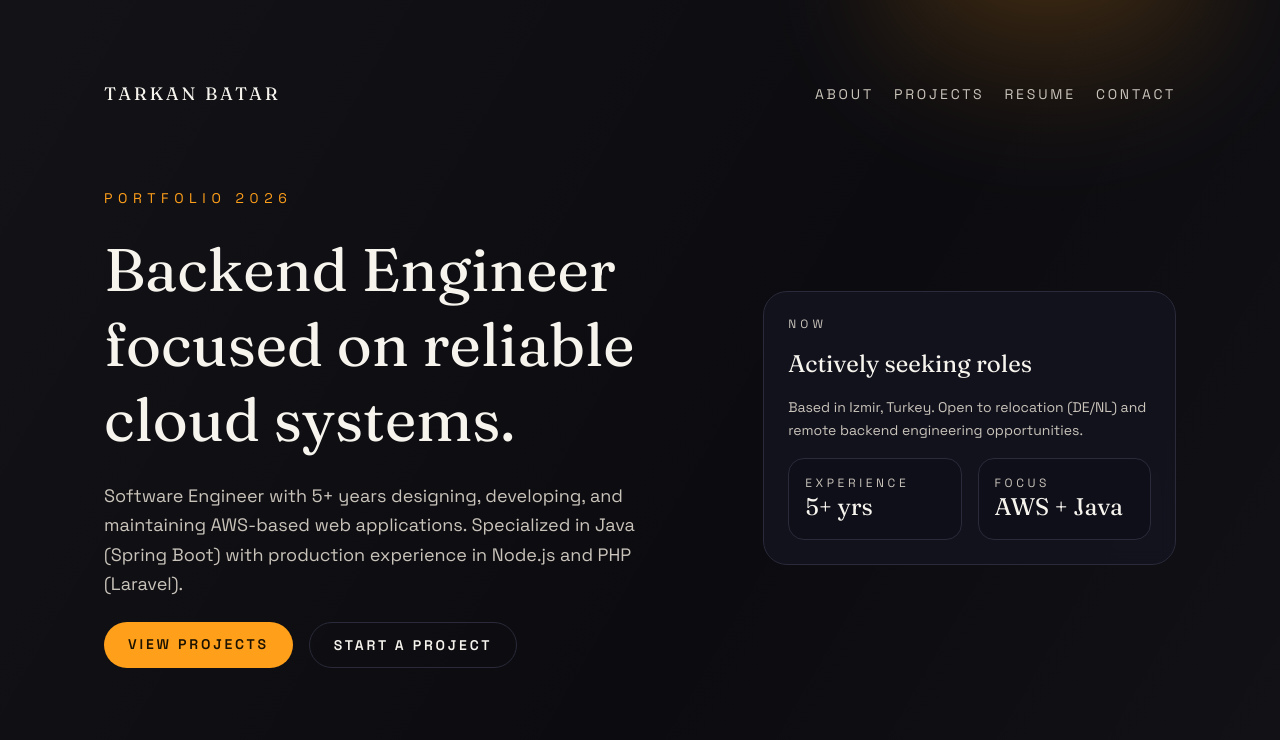
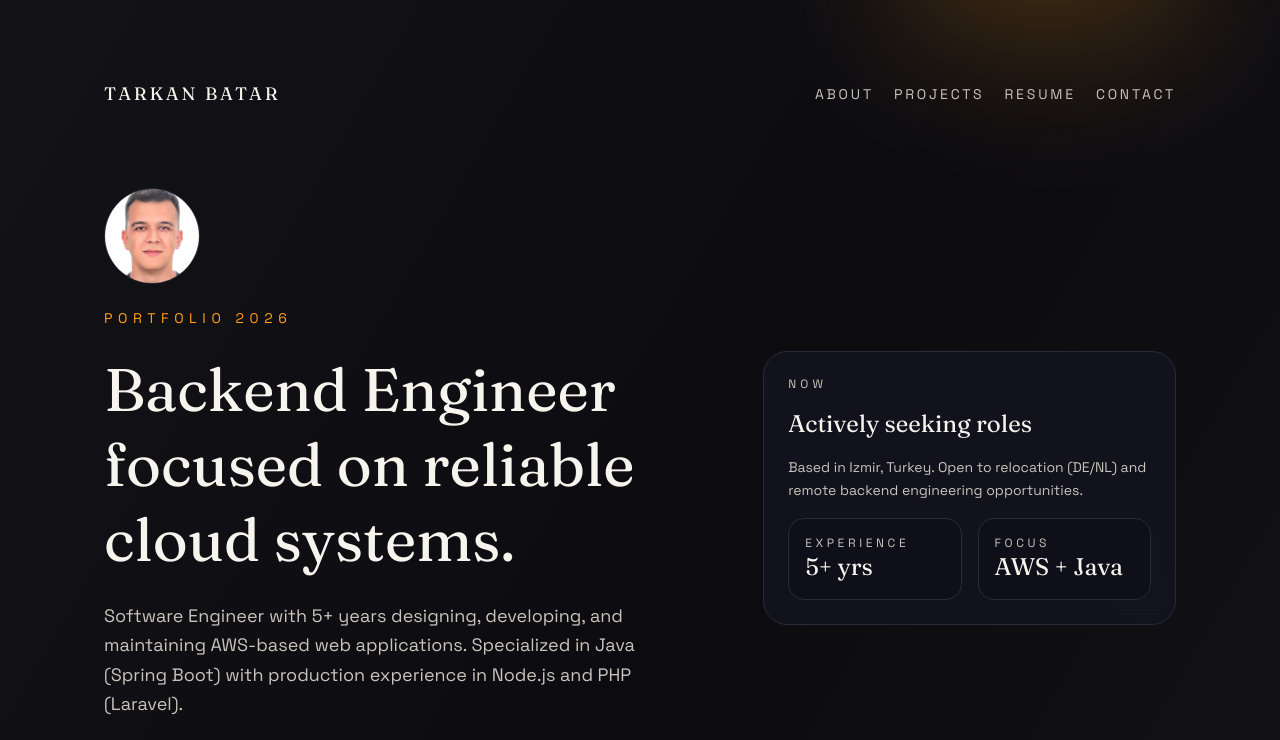
Before and after one commit to tarkanbatar/tarkanbatar.github.io, a Next.js app: page / in a window 1280 px wide. Shown: the top 740 px of the page. Built offline with nearby package versions, Linux system fonts and the light colour scheme.

Commit message:
feat: profile picture added

```diff
--- a/app/page.tsx
+++ b/app/page.tsx
@@ -59,6 +59,13 @@ export default function Home() {
 
         <section className="grid items-center gap-10 lg:grid-cols-[1.2fr_0.8fr]">
           <div className="flex flex-col gap-6">
+            <div className="h-24 w-24 overflow-hidden rounded-full border border-[#2a2a3a] bg-[#0f0f19]">
+              <img
+                src="/Tarkan%20Batar.jpg"
+                alt="Tarkan Batar"
+                className="h-full w-full object-cover"
+              />
+            </div>
             <p className="text-sm uppercase tracking-[0.4em] text-[#ff9f1a]">
               Portfolio 2026
             </p>
```
Also changed, not shown: public/Tarkan Batar.jpg (added).
